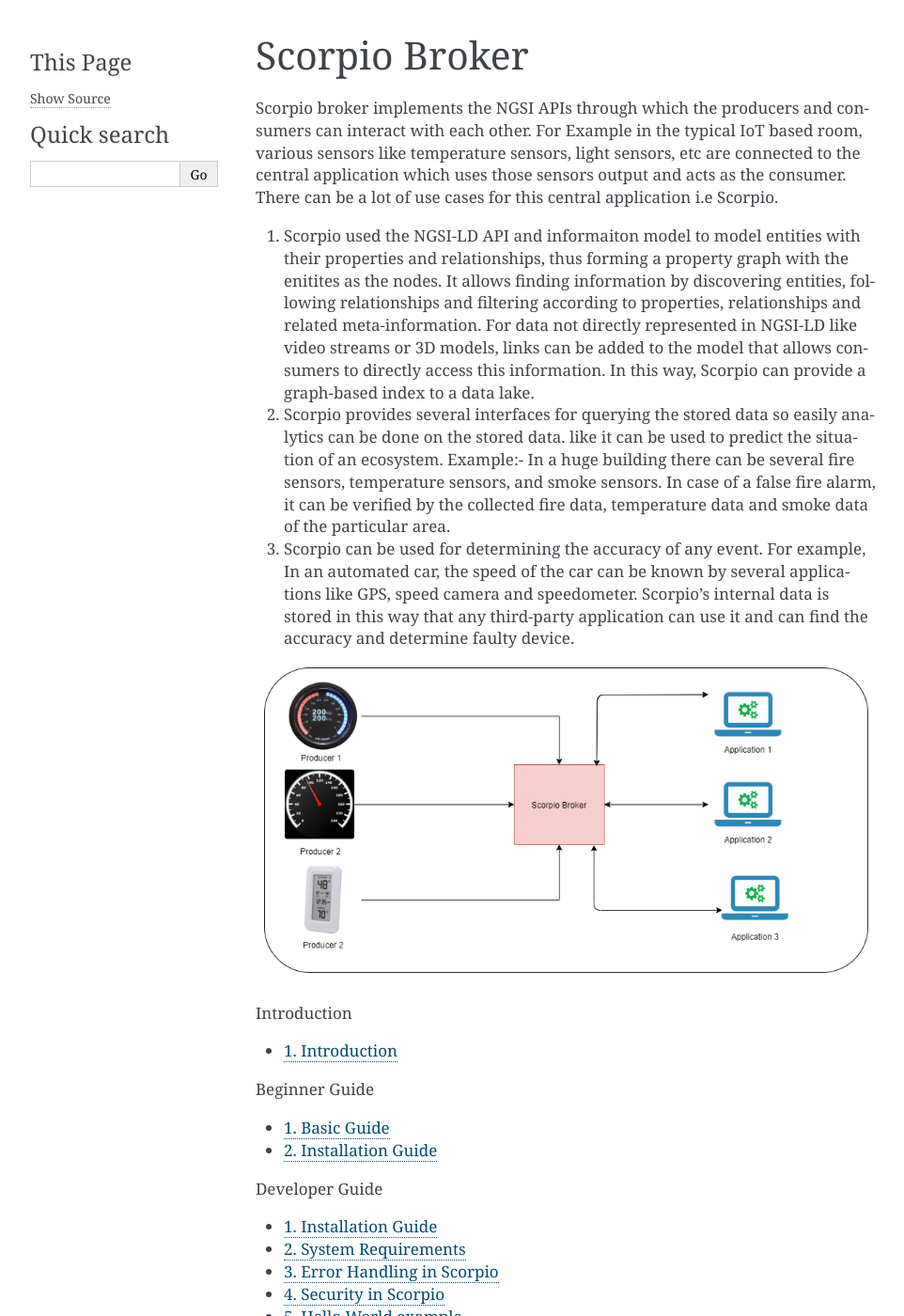
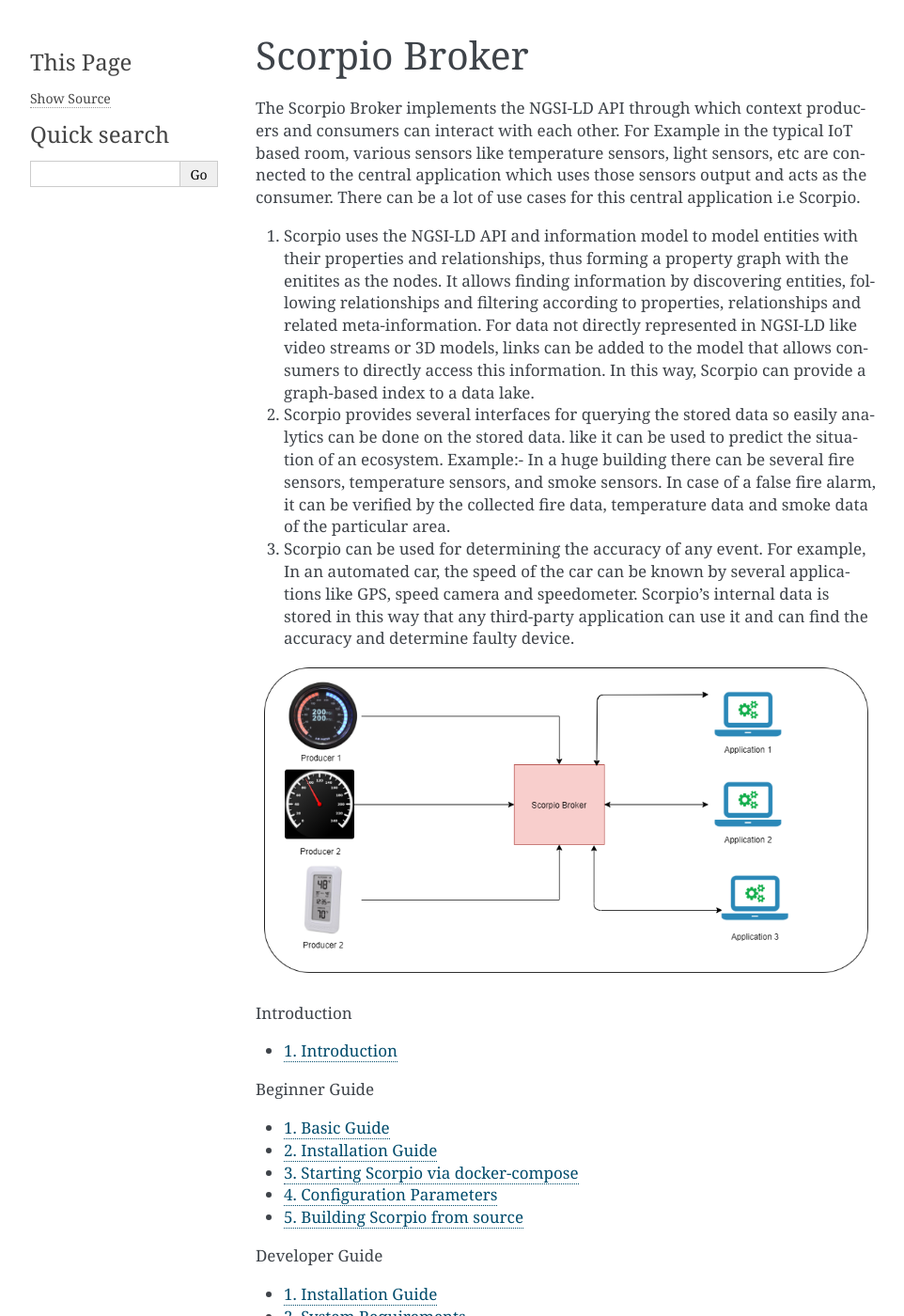
Before and after one commit to ScorpioBroker/ScorpioBroker, a Sphinx documentation site: the page built from docs/en/source/index.rst, in a window 1280 px wide and 1400 px high. Shown: the whole window at 94% size, without its empty margins (148-1110 px from the left). Built offline with Sphinx 7.4.7, drawn with Linux system fonts in a browser that asks for light colours; some of the changed text lies outside the part shown.

Commit message:
Update index.rst

```diff
--- a/docs/en/source/index.rst
+++ b/docs/en/source/index.rst
@@ -2,9 +2,9 @@
 Scorpio Broker
 =====================
 
-Scorpio broker implements the NGSI APIs through which the producers and consumers can interact with each other. For Example in the typical IoT based room, various sensors like temperature sensors, light sensors, etc are connected to the central application which uses those sensors output and acts as the consumer. There can be a lot of use cases for this central application i.e Scorpio.
+The Scorpio Broker implements the NGSI-LD API through which context producers and consumers can interact with each other. For Example in the typical IoT based room, various sensors like temperature sensors, light sensors, etc are connected to the central application which uses those sensors output and acts as the consumer. There can be a lot of use cases for this central application i.e Scorpio.
 
-1. Scorpio used the NGSI-LD API and informaiton model to model entities with their properties and relationships, thus forming a property graph with the enitites as the nodes. It allows finding information by discovering entities, following relationships and filtering according to properties, relationships and related meta-information. For data not directly represented in NGSI-LD like video streams or 3D models, links can be added to the model that allows consumers to directly access this information. In this way, Scorpio can provide a graph-based index to a data lake.
+1. Scorpio uses the NGSI-LD API and information model to model entities with their properties and relationships, thus forming a property graph with the enitites as the nodes. It allows finding information by discovering entities, following relationships and filtering according to properties, relationships and related meta-information. For data not directly represented in NGSI-LD like video streams or 3D models, links can be added to the model that allows consumers to directly access this information. In this way, Scorpio can provide a graph-based index to a data lake.
 
 2. Scorpio provides several interfaces for querying the stored data so easily analytics can be done on the stored data. like it can be used to predict the situation of an ecosystem. Example:- In a huge building there can be several fire sensors, temperature sensors, and smoke sensors. In case of a false fire alarm, it can be verified by the collected fire data, temperature data and smoke data of the particular area.
 
@@ -38,6 +39,15 @@
     HelloWorld.rst
     multivalue.rst
 
+
+
+.. toctree::
+    :maxdepth: 1
+    :caption: FIWARE NGSI-LD API Walkthrough
+    :numbered:
+
+    API_walkthrough.rst
+
 .. toctree::
     :maxdepth: 1
     :caption: Advance User Guide
```
Also changed, not shown: other parts of docs/en/source/index.rst (+1 -7 lines).
